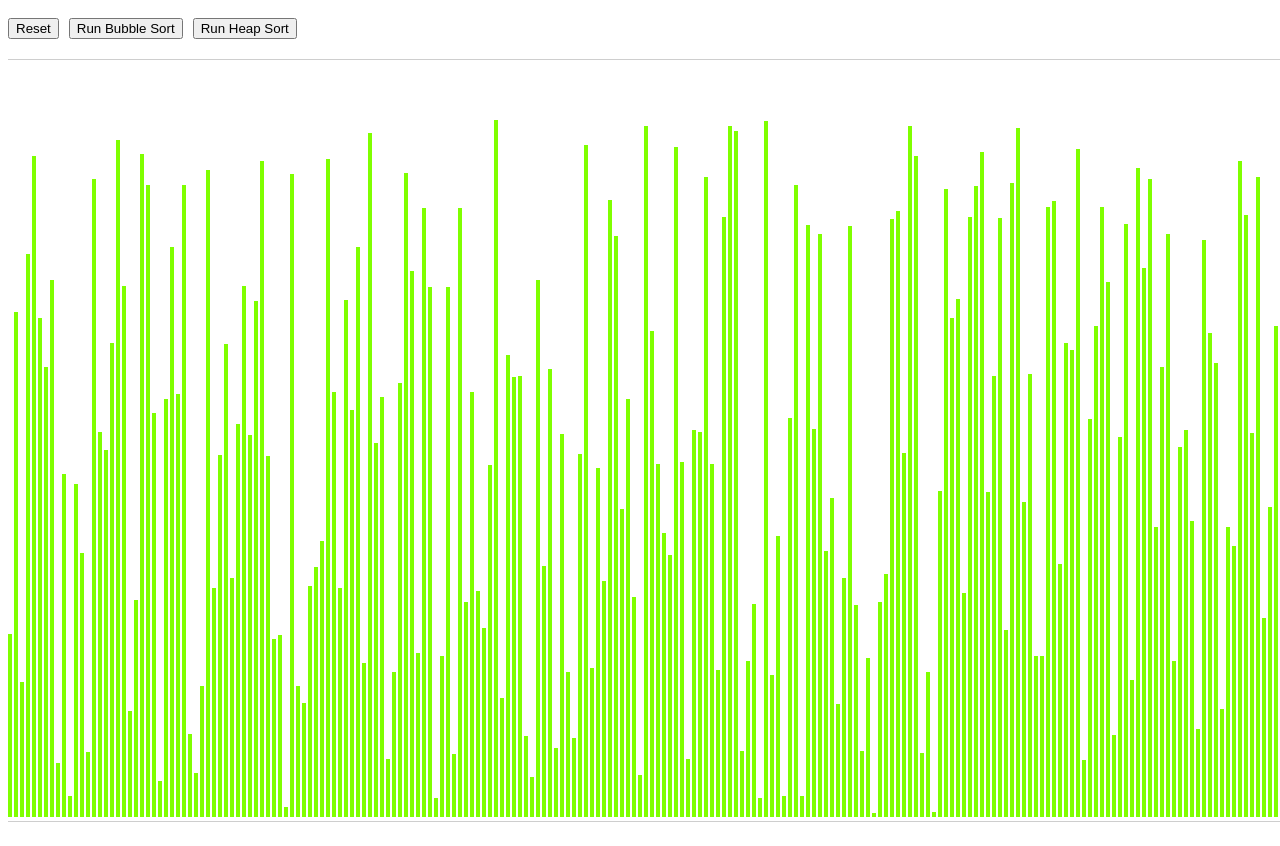
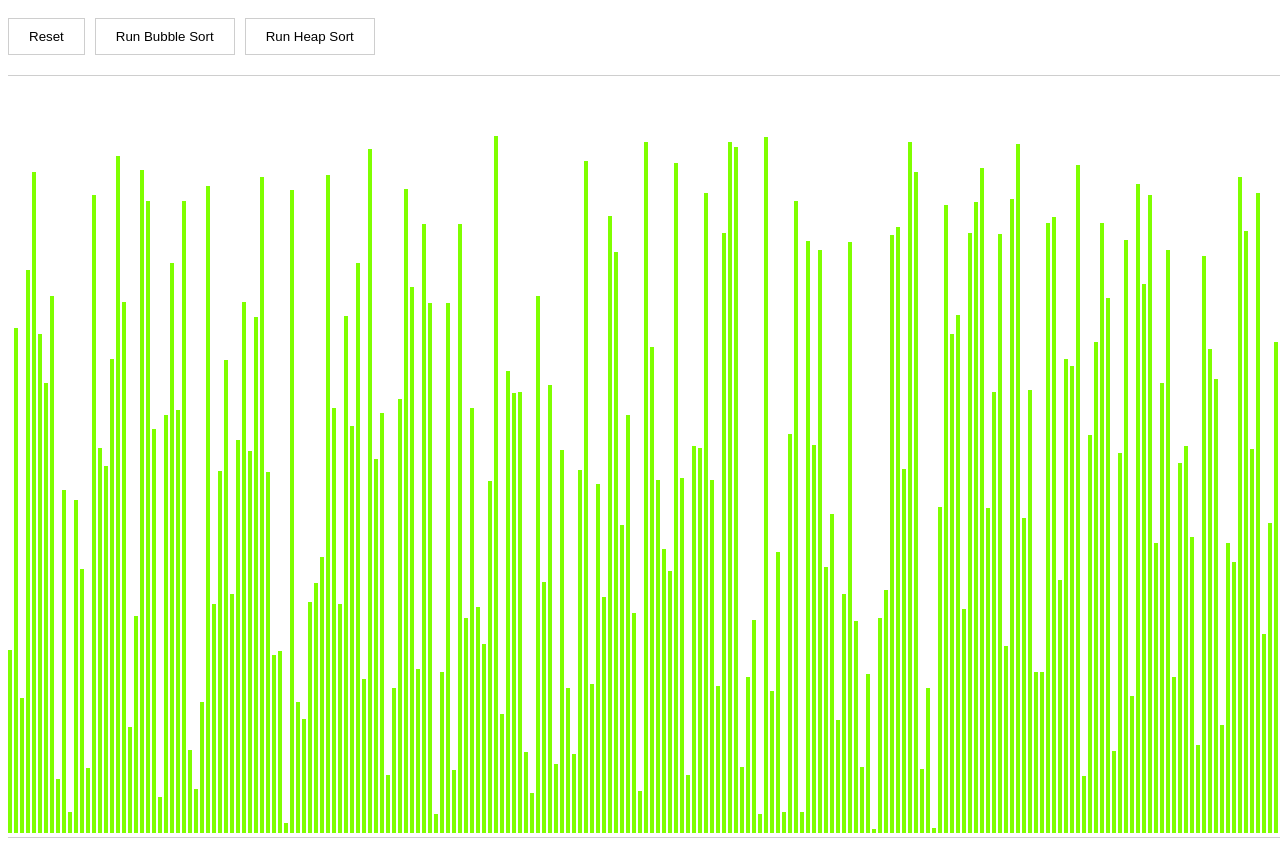
Before and after one commit to saiat3/vue-sorting-visualizer, a Vue app: page / in a window 1280 px wide. Shown: the top 846 px of the page. Built offline with nearby package versions, Linux system fonts and the light colour scheme.

Commit message:
Disabled button when heap sort started processing

```diff
--- a/src/components/SortingVisualizer.vue
+++ b/src/components/SortingVisualizer.vue
@@ -1,9 +1,9 @@
 <template>
   <div class="sort-visualizer">
     <div class="buttons-placeholder">
-      <button @click="resetArray">Reset</button>
-      <button @click="bubbleSort">Run Bubble Sort</button>
-      <button @click="heapSort">Run Heap Sort</button>
+      <button class="btn" :disabled="isSorting" @click="resetArray">Reset</button>
+      <button class="btn" :disabled="isSorting" @click="bubbleSort">Run Bubble Sort</button>
+      <button class="btn" :disabled="isSorting" @click="heapSort">Run Heap Sort</button>
     </div>
     <div class="bar-container">
       <div class="bar"
@@ -27,7 +27,8 @@
     name: 'SortingVisualizer',
     data() {
       return {
-        array: []
+        array: [],
+        isSorting: false
       }
     },
     methods: {
@@ -59,25 +60,32 @@
             this.array = [...this.array];
             setTimeout(() => {
               this.resetBackgroundColors();
-            }, 5)
+            }, 5);
           }, data.counter / 10)
         });
         BubbleSort.run(this.array);
       },
       heapSort() {
+        this.isSorting = true;
         let counter = 10;
         HeapSort.$on('onValueSwap', (data) => {
           counter += 20;
           setTimeout(() => {
             this.changeBarColor(SECONDARY_BG_COLOR, data.second.index);
             this.changeBarColor(SECONDARY_BG_COLOR, data.first.index);
+
             this.array[data.first.index] = data.first.value;
             this.array[data.second.index] = data.second.value;
+            this.array = [...this.array];
+
             setTimeout(() => {
               this.changeBarColor(MAIN_BG_COLOR, data.second.index);
               this.changeBarColor(MAIN_BG_COLOR, data.first.index);
             }, 20);
-            this.array = [...this.array];
+
+            if (data.isLast) {
+              this.isSorting = false;
+            }
           }, counter * 2)
         });
         HeapSort.run(this.array);
@@ -99,11 +107,27 @@
       padding-top: 10px;
       border-bottom: 1px solid #cecece;
 
-      button {
+      .btn {
+        outline: none;
+        background: none;
+        border: 1px solid #cecece;
+        padding: 10px 20px;
         margin-right: 10px;
 
         &:hover {
           cursor: pointer;
+          color: white;
+          border: 1px solid #59ce79;
+          background-color: #59ce79;
+        }
+
+        &[disabled] {
+          background-color: #ebebeb;
+          &:hover {
+            color: rgb(128, 128, 128);
+            border: 1px solid #cecece;
+            cursor: not-allowed;
+          }
         }
       }
     }
--- a/src/services/HeapSort.js
+++ b/src/services/HeapSort.js
@@ -25,7 +25,8 @@ export default new Vue({
           second: {
             index: end,
             value: array[end]
-          }
+          },
+          isLast: end === 1
         });
 
         this.siftDown(array, 0, end);
```
